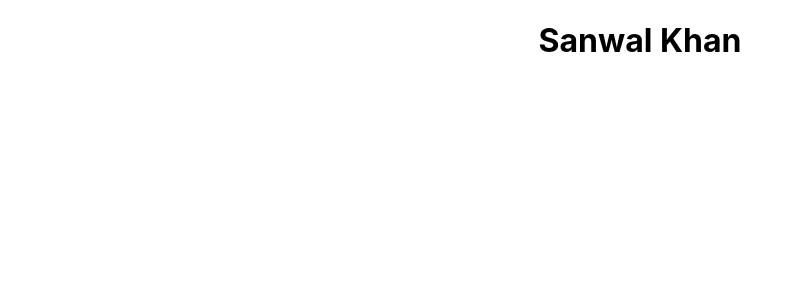
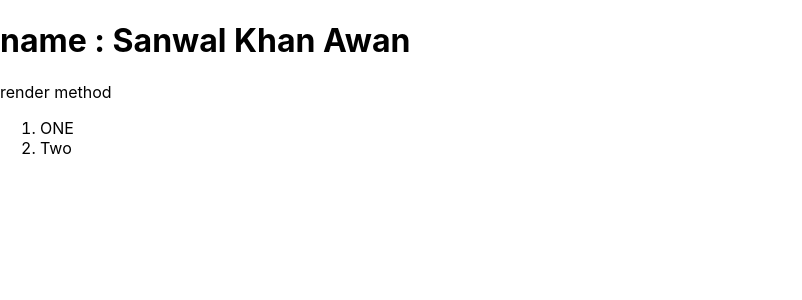
Before and after one commit to sanwalkhan/react-basics, a React (Create React App) app: page / in a window 1280 px wide. Shown: the top 300 px of the page, without its empty margins (0-802 px from the left). Built offline with nearby package versions, Linux system fonts and the light colour scheme.

Commit message:
Update index.js

```diff
--- a/src/index.js
+++ b/src/index.js
@@ -1,13 +1,20 @@
 import React from 'react';
 import ReactDOM from 'react-dom';
 import './index.css';
-import App from './App';
+// import App from './App';
 import reportWebVitals from './reportWebVitals';
 
+const name = "Sanwal Khan Awan"
+
 ReactDOM.render(
-  <React.StrictMode>
-    <App />
-  </React.StrictMode>,
+ <React.Fragment>
+ <h1>name : {name}</h1>
+ <p> render method</p>
+ <ol>
+ <li>ONE</li>
+ <li>Two</li>
+ </ol>
+ </React.Fragment>,
   document.getElementById('root')
 );
 
```
